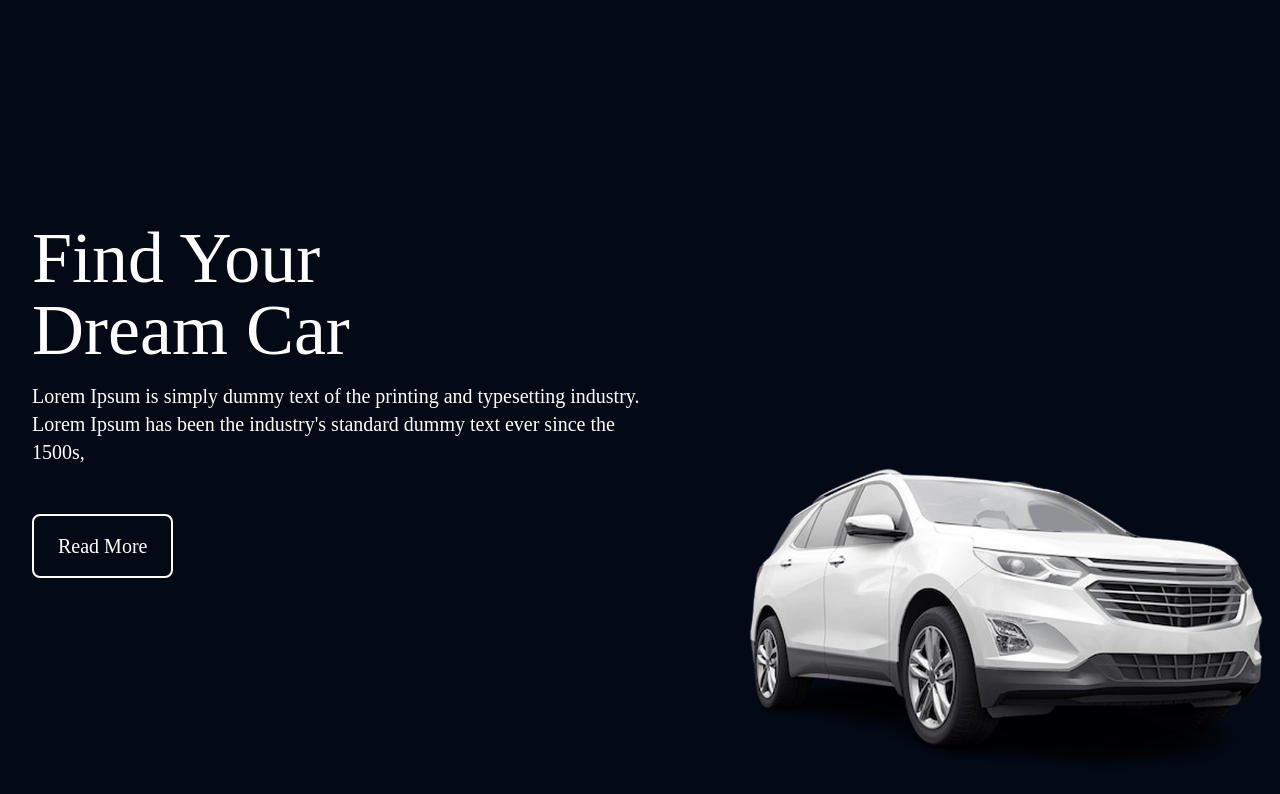
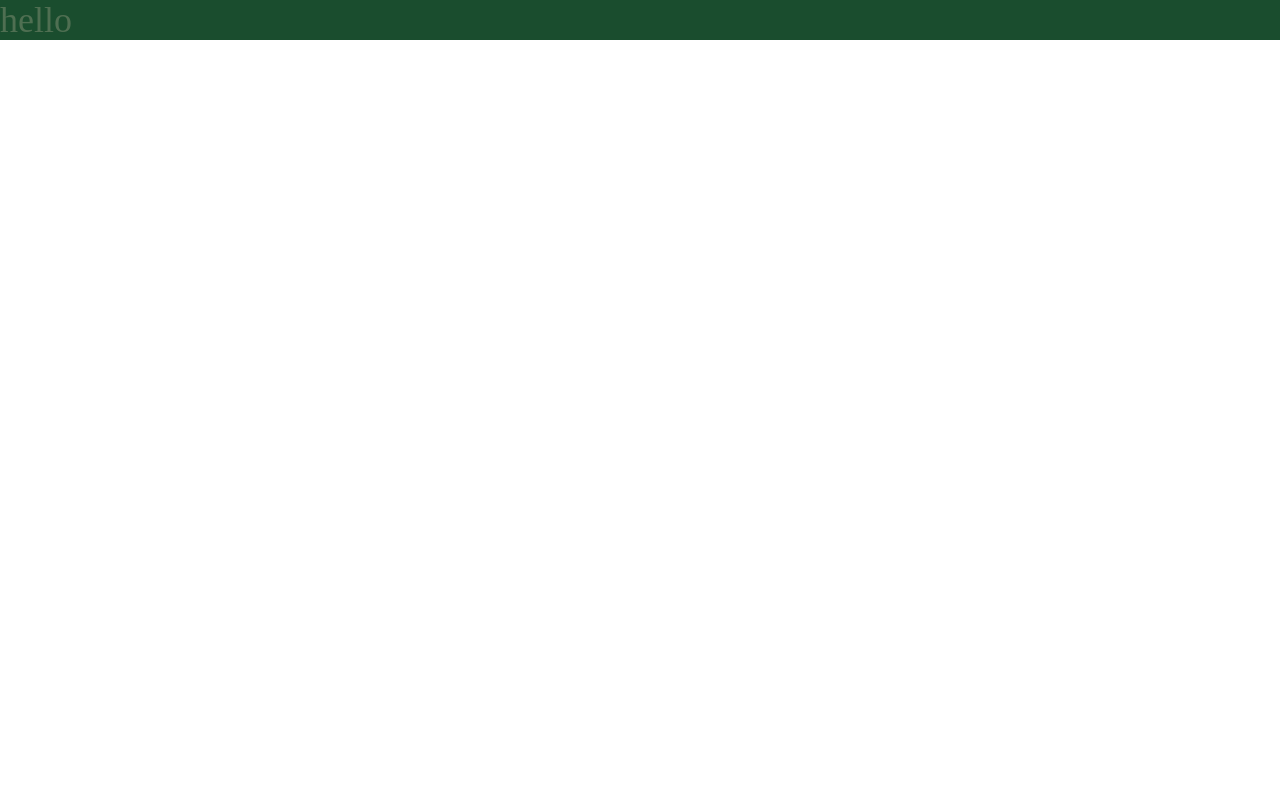
Before and after one commit to HomamAlyaghshi/Online-Learning, a React (Create React App) app: page / in a window 1280 px wide. Shown: the top 794 px of the page. Built offline with nearby package versions, Linux system fonts and the light colour scheme; a web font is replaced by a local one.

Commit message:
Layout builded

```diff
--- a/src/App.js
+++ b/src/App.js
@@ -1,11 +1,7 @@
-import HeroSection from "./components/HeroSection";
-
 function App() {
   return (
-    <div className="w-full h-full">
-      <HeroSection />
-
-
+    <div className="w-full h-full bg-primary font-primary text-secondary text-4xl">
+      hello
     </div>
   );
 }
--- a/src/components/HeroSection.jsx
+++ /dev/null
@@ -1,26 +0,0 @@
-const HeroSection = () => {
-  return (
-    <div className="w-full h-screen bg-primary flex">
-      <div className="flex-1 h-full  grid justify-center items-center  p-8">
-        <div>
-          <h1 className="text-white font-primary text-7xl mb-4 text-left">
-            Find Your <br />
-            Dream Car
-          </h1>
-          <p className="text-white font-primary text-xl text-left mb-12">
-            Lorem Ipsum is simply dummy text of the printing and typesetting
-            industry. Lorem Ipsum has been the industry's standard dummy text
-            ever since the 1500s,
-          </p>
-          <button className="border-2 border-white px-6 py-4 text-xl text-white font-primary rounded-lg ">Read More</button>
-        </div>
-      </div>
-
-      <div className="flex-1 h-full grid justify-end items-end ">
-        <img alt="car" src="/images/car.png" className="" />
-      </div>
-    </div>
-  );
-};
-
-export default HeroSection;
--- /dev/null
+++ b/src/layouts/DashboardLayout.jsx
@@ -0,0 +1,27 @@
+// src/layouts/DashboardLayout.jsx
+
+import React from 'react';
+import Sidebar from './Sidebar'; // سنقوم بإنشاء هذا المكون لاحقًا
+import Navbar from './Navbar';   // سنقوم بإنشاء هذا المكون لاحقًا
+
+const DashboardLayout = ({ children }) => {
+  return (
+    <div className="flex min-h-screen bg-background">
+      {/* الشريط الجانبي (Sidebar) */}
+      <Sidebar />
+
+      {/* المحتوى الرئيسي */}
+      <div className="flex-1 flex flex-col">
+        {/* شريط التنقل العلوي (Navbar) */}
+        <Navbar />
+
+        {/* المساحة التي ستحمل محتوى الصفحة الحالية (Products, Sales, etc.) */}
+        <main className="flex-1 p-6 md:p-8 overflow-y-auto">
+          {children}
+        </main>
+      </div>
+    </div>
+  );
+};
+
+export default DashboardLayout;
--- a/tailwind.config.js
+++ b/tailwind.config.js
@@ -7,9 +7,14 @@ module.exports = {
         primary: ['"Sansita One"', "cursive"], // الخط الأساسي
       },
       colors: {
-        primary: "#030915", // اللون الأساسي
-        secondary: "#0E317D", // اللون الثانوي
-        white: "#ffffff", // الأبيض
+        // لوحة ألوان مستوحاة من الأجواء الطبية والهادئة
+        primary: "#1A4D2E", // أخضر داكن عميق (يمثل الثقة والطبيعة)
+        secondary: "#4F6F52", // أخضر متوسط (يمثل الهدوء والنمو)
+        accent: "#FFC26F", // أصفر فاتح / بيج (لمسة دافئة وجذابة للتأكيد)
+        background: "#F5F5DC", // بيج فاتح (خلفية نظيفة ومريحة للعين)
+        textDark: "#333333", // رمادي داكن للنصوص الأساسية
+        textLight: "#FFFFFF", // أبيض للنصوص الفاتحة على الخلفيات الداكنة
+        danger: "#B82E2E", // أحمر للتنبيهات أو الإجراءات الخطرة (مثل نفاد المخزون)
       },
     },
   },
```
